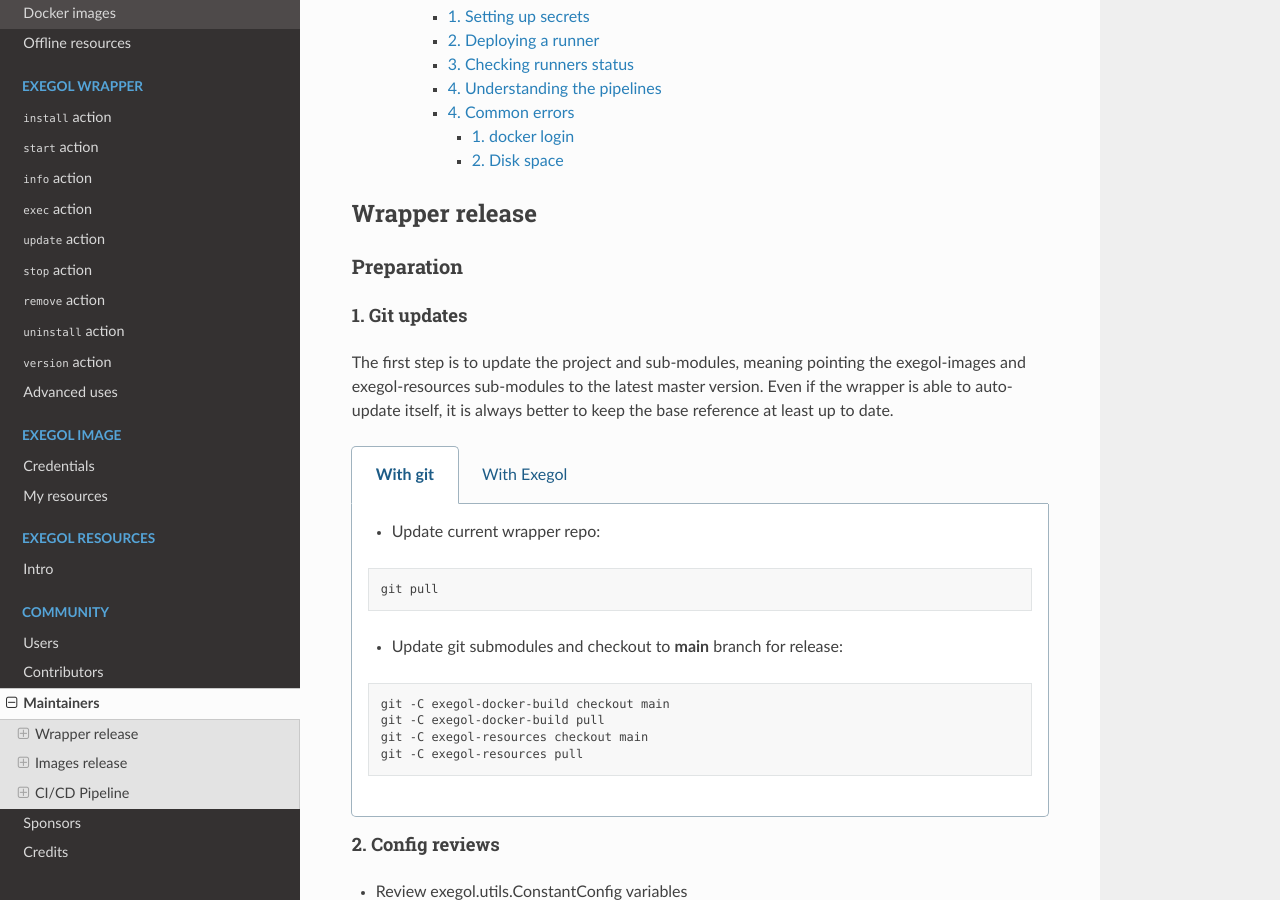
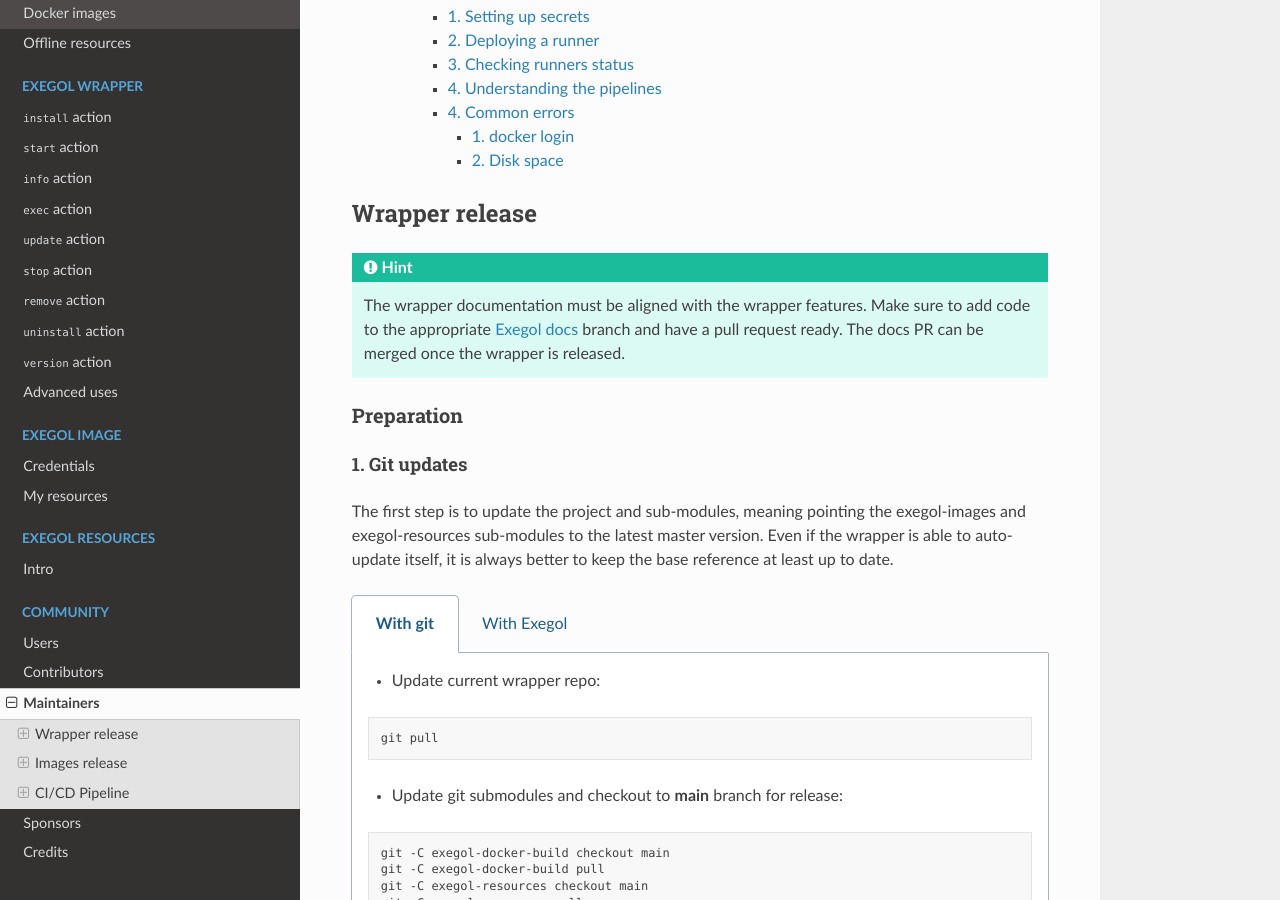
Before and after one commit to ThePorgs/Exegol-docs, a Sphinx documentation site: the page built from source/community/maintainers.rst, in a window 1280 px wide and 900 px high, scrolled down 623 px. Built offline with Sphinx 7.4.7 and the Read the Docs theme 2.0.0, drawn with Linux system fonts in a browser that asks for light colours; some of the changed text lies outside the part shown.

Commit message:
Requesting docs PR for wrapper/image changes

```diff
--- a/source/community/maintainers.rst
+++ b/source/community/maintainers.rst
@@ -8,6 +8,9 @@
 
 Wrapper release
 ===============
+
+.. hint::
+    The wrapper documentation must be aligned with the wrapper features. Make sure to add code to the appropriate `Exegol docs <https://github.com/ThePorgs/Exegol-docs>`_ branch and have a pull request ready. The docs PR can be merged once the wrapper is released.
 
 Preparation
 -----------
@@ -110,6 +113,9 @@
 
 Images release
 ==============
+
+.. hint::
+    The images documentation must be aligned with the images features. Make sure to add code to the appropriate `Exegol docs <https://github.com/ThePorgs/Exegol-docs>`_ branch and have a pull request ready. The docs PR can be merged once the images are released.
 
 Prepare changes
 ---------------
```
